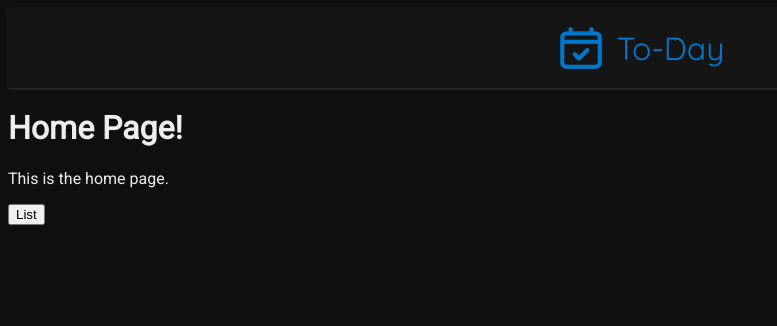
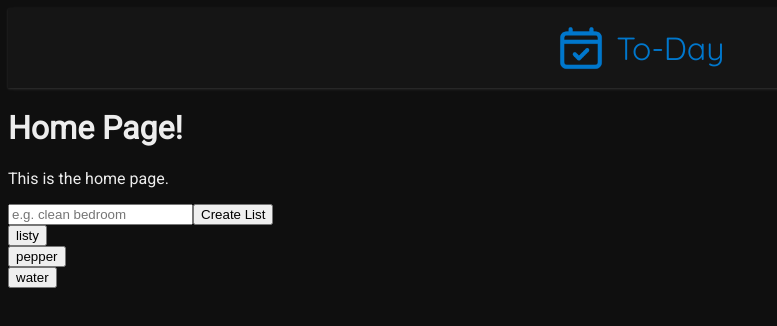
Before and after one commit to KlnMifflin/web-dev-training-plan, a React (Vite) app in the folder week-2/to-do-app/: page / in a window 1280 px wide. Shown: the top 326 px of the page, without its empty margins (0-777 px from the left). Built offline with nearby package versions, Linux system fonts and the light colour scheme.

Commit message:
Connect all pages, components, states
states are saved and passed between components, all lists accessible and modifiable

```diff
--- a/week-2/to-do-app/src/App.jsx
+++ b/week-2/to-do-app/src/App.jsx
@@ -1,22 +1,25 @@
 import { Routes, Route, Link } from "react-router-dom";
+import { useState } from "react";
 import Home from "./components/Home";
 import ListPage from "./components/ListPage";
 
 export default function App() {
+
+    const [lists, setLists] = useState([
+        {id: 1+"-listy", name: "listy", items: ["wha"]},
+        {id: 2+"pepper", name: "pepper", items: ["huh", "nuh"]},
+        {id: 3+"water", name: "water", items: []}
+    ])
+
     return (
         <div>
-            {/*
-            <nav>
-                <Link to="/">Home</Link> |{" "}
-                <Link to="/list/">List</Link>
-            </nav>
-            */}
             <Routes>
                 {/* Show all lists */}
-                <Route path="/" element={<Home />} />
+                <Route path="/" element={<Home lists={lists} setLists={setLists} />} />
 
                 {/* Show a single list by id */}
-                <Route path="/list/" element={<ListPage />} />
+                <Route path="/:listId" element={<ListPage lists={lists} setLists={setLists} />}/>
+
             </Routes>
         </div>
     );
--- a/week-2/to-do-app/src/components/Header.jsx
+++ b/week-2/to-do-app/src/components/Header.jsx
@@ -3,7 +3,7 @@ import todoLogo from "../assets/todo-logo-blue.png"
 
 export default function Header() {
     return (
-        <Link to="/" class="link">
+        <Link to="/" className="link">
             <header>
                 <img src={todoLogo} alt="calendar logo" />
                 <h1>To-Day</h1>
--- a/week-2/to-do-app/src/components/Home.jsx
+++ b/week-2/to-do-app/src/components/Home.jsx
@@ -1,17 +1,38 @@
 import { Link } from "react-router-dom"
+import { useState } from "react";
 import Header from "./Header"
 
-export default function Home() {
+export default function Home(props) {
+    function appendList(formData) {
+        props.setLists(prevLists => [...prevLists, {id: (prevLists.length + 1)+'-'+formData.get("newList"), name: formData.get("newList"), items: []}]);
+    }
+
+    const listButtons = props.lists.map(list => (
+        <Link to={`/${list.id}`} key={list.id}>
+            <button variant="outlined">
+                {list.name}
+            </button>
+            <br />
+        </Link>
+    ))
+
     return (
         <>
             <Header />
-            <h1>Home Page!</h1>
-            <p>This is the home page.</p>
-            <Link to="/list">
-                <button variant="outlined">
-                    List
-                </button>
-            </Link>
+            <main className="home-main">
+                <h1>Home Page!</h1>
+                <p>This is the home page.</p>
+                <form action={appendList}>
+                    <input
+                        type="text"
+                        placeholder="e.g. clean bedroom"
+                        aria-label="Create List"
+                        name="newList"
+                    />
+                    <button>Create List</button>
+                </form>
+                {listButtons}
+            </main>
         </>
     )
 }
--- a/week-2/to-do-app/src/components/ListPage.jsx
+++ b/week-2/to-do-app/src/components/ListPage.jsx
@@ -1,10 +1,46 @@
+import { useParams } from "react-router-dom";
 import Header from "./Header";
 
-export default function ListPage() {
+export default function ListPage(props) {
+    const { listId } = useParams();
+    const list = props.lists.find(l => l.id === listId);
+
+    function appendItem(formData) {
+        props.setLists(prevLists => prevLists.map(
+            l => l.id === listId ? {...l, items: [...l.items, formData.get("item")]} : l
+        ));
+    }
+
+    const itemButtons = list.items.map((item, i) => (
+                            <button variant="outlined" key={i}>
+                                {item}
+                            </button>
+                        ))
+
     return (
         <>
             <Header />
-            <h1>List Page!</h1>
+            <main className="list-main">
+                <section className="all-lists">
+                    <h1>All Lists Here!</h1>
+                </section>
+                <section className="cur-list">
+                    <h1>{list.name}</h1>
+                    <br />
+                    <form action={appendItem}>
+                        <input
+                            type="text"
+                            placeholder="e.g. clean bedroom"
+                            aria-label="Add item"
+                            name="item"
+                        />
+                        <button>Add Item</button>
+                    </form>
+                    <div className="list-items">
+                        {itemButtons}
+                    </div>
+                </section>
+            </main>
         </>
     )
 }
--- a/week-2/to-do-app/src/index.css
+++ b/week-2/to-do-app/src/index.css
@@ -1,3 +1,9 @@
+body {
+    background-color: #0f0f0f;
+    color: #ededed;
+    font-family: 'Roboto', sans-serif;
+}
+
 header {
     display: flex;
     justify-content: center;
@@ -22,8 +28,20 @@ header h1 {
     text-decoration: none;
 }
 
-body {
-    background-color: #0f0f0f;
-    color: #ededed;
-    font-family: 'Roboto', sans-serif;
+.list-main {
+    display: flex;
+    gap: 24px;
 }
+
+.all-lists {
+    flex: 1;
+    box-shadow: 0px 1px 3px 0px rgba(255, 255, 255, 0.1), 2px 0px 0px 0px rgba(255, 255, 255, 0.06);
+}
+
+.cur-list {
+    flex: 3;
+}
+
+.home-main {
+
+}
```
